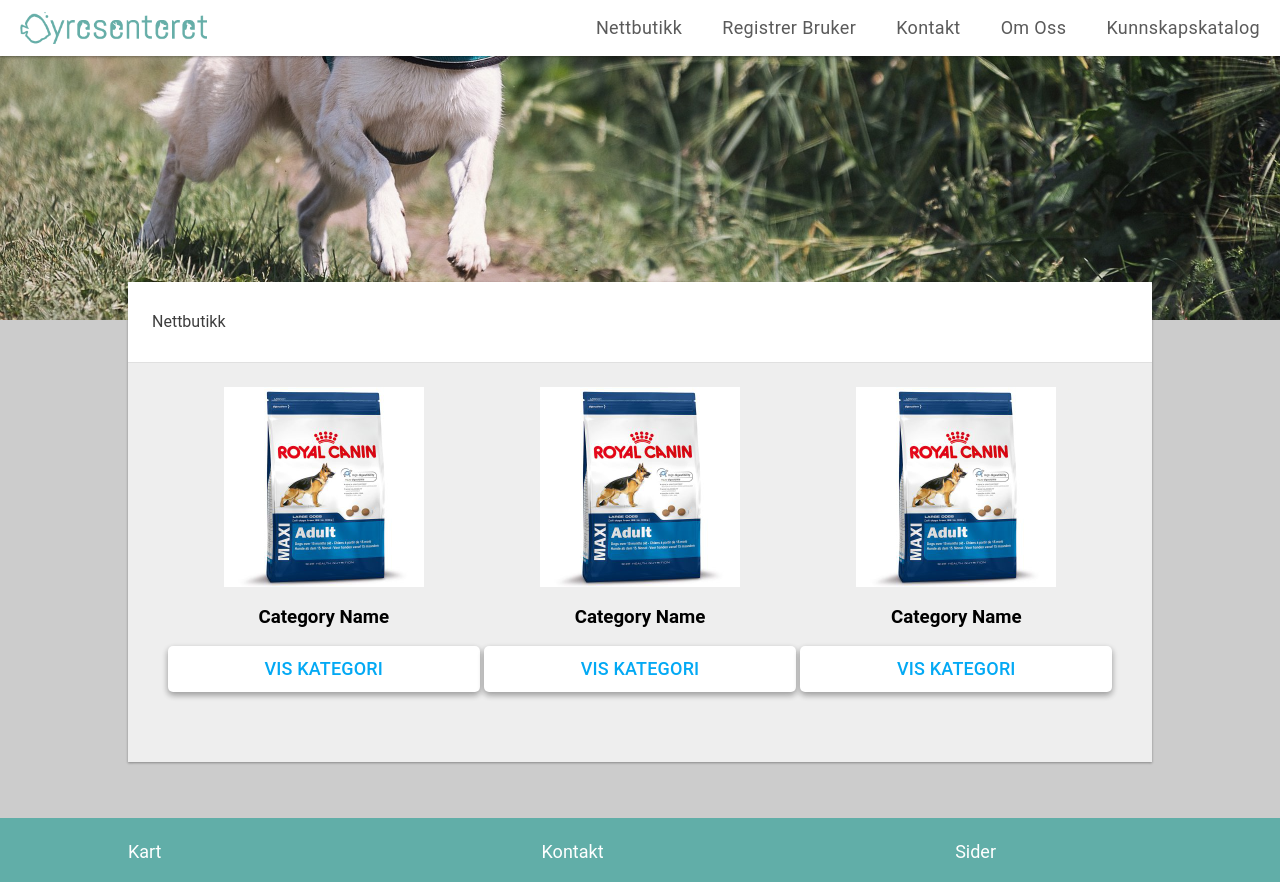
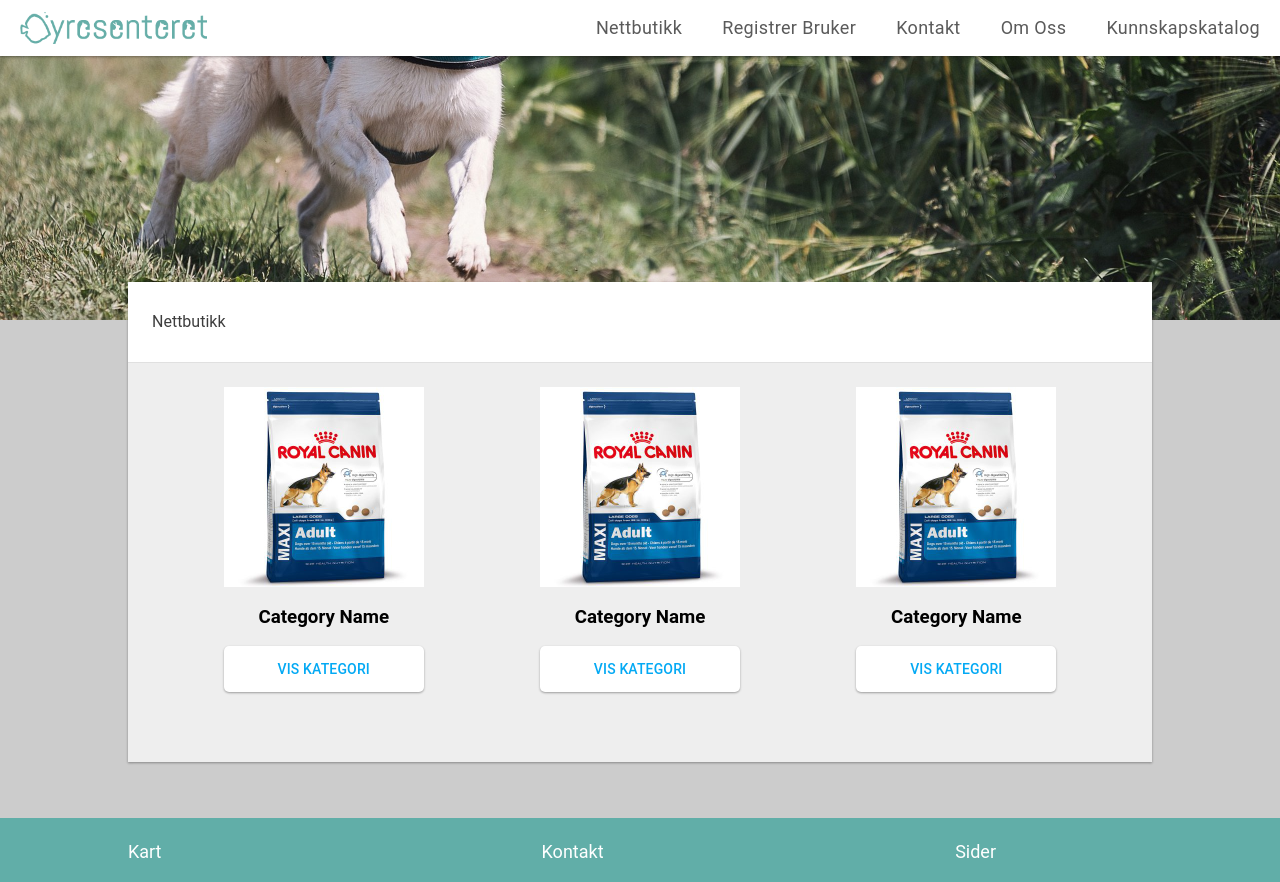
Before and after one commit to camelgod/webtek_2017h, a Flask app: page /nettbutikk in a window 1280 px wide; the page is wider, and only the part inside the window is pictured. Shown: the top 882 px of that part. Run offline with Flask 2, Linux system fonts and the light colour scheme; some libraries are stand-ins or nearby versions.

Commit message:
Fix small flat_button

```diff
--- a/app/static/style.css
+++ b/app/static/style.css
@@ -427,17 +427,16 @@ a {
 	font-weight: 500;
 	font-size: 18px;
 	letter-spacing: .01em;
-	box-shadow: 0 3px 6px rgba(0, 0, 0, 0.16), 0 3px 6px rgba(0, 0, 0, 0.23);
+	box-shadow: 0 1px 3px rgba(0,0,0,0.12), 0 1px 2px rgba(0,0,0,0.24);
 	transition: all 0.5s cubic-bezier(.25,.8,.25,1);
 }
 .flat_button.small {
-	width:250px;
+	width:200px;
 	font-size: 14px;
 }
 .flat_button:hover {
 	background-color: #F5F5F5;
-	box-shadow: 0 6px 10px rgba(0, 0, 0, 0.16), 0 6px 10px rgba(0, 0, 0, 0.23);
-
+	box-shadow: 0 2px 2px rgba(0, 0, 0, 0.16), 0 2px 2px rgba(0, 0, 0, 0.23);
 }
 
 input[type="submit"] {
--- a/app/templates/store.html
+++ b/app/templates/store.html
@@ -11,17 +11,17 @@
 					<div class="col">
 						<img src="{{url_for('static', filename='catprod.jpg')}}" alt="Category 1">
 						<h3>Category Name</h3>
-						<a href="/category/1" class="flat_button">Vis kategori</a>
+						<a href="/category/1" class="flat_button small">Vis kategori</a>
 					</div>
 					<div class="col">
 						<img src="{{url_for('static', filename='catprod.jpg')}}" alt="Category 1">
 						<h3>Category Name</h3>
-						<a href="/category/2" class="flat_button">Vis kategori</a>
+						<a href="/category/2" class="flat_button small">Vis kategori</a>
 					</div>
 					<div class="col">
 						<img src="{{url_for('static', filename='catprod.jpg')}}" alt="Category 1">
 						<h3>Category Name</h3>
-						<a href="/category/3" class="flat_button">Vis kategori</a>
+						<a href="/category/3" class="flat_button small">Vis kategori</a>
 					</div>
 				</div>
 			</div>
```
